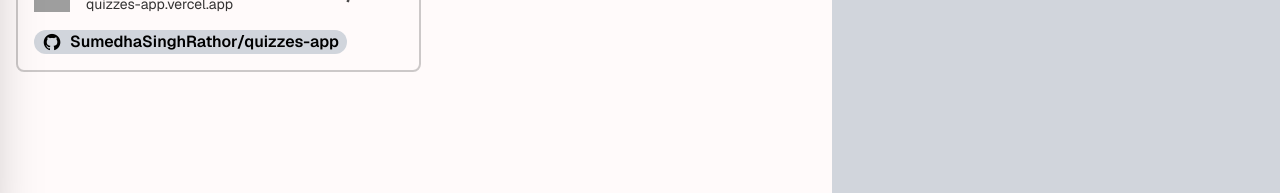
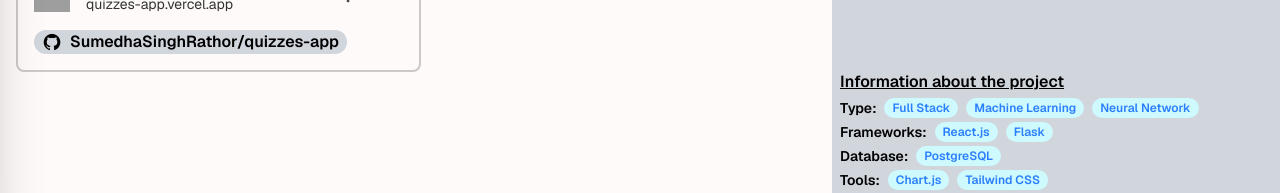
Before and after one commit to SumedhaSinghRathor/random-react-projects, a React (Vite) app: page /vercel in a window 1280 px wide. Both pictures are taken after a click on the icon 388 px from the left and 176 px from the top of the page. Shown: the part 578-771 px from the top of the page. Built offline with nearby package versions, Linux system fonts and the light colour scheme; grey boxes are pictures that could not be loaded.

Commit message:
Adding project info in Extra sidebar

```diff
--- a/src/project/Vercel/Extra.jsx
+++ b/src/project/Vercel/Extra.jsx
@@ -10,7 +10,7 @@ function Extra({ selectExtra, onClose }) {
 
   return (
     <div
-      className={`fixed top-0 right-0 bg-gray-300 flex flex-col gap-2 h-full w-md transition-transform duration-300 rounded-l-lg p-2 ${
+      className={`fixed top-0 right-0 bg-gray-300 flex flex-col justify-between h-full w-md transition-transform duration-300 rounded-l-lg p-2 ${
         showExtra ? "translate-x-0" : "translate-x-full"
       }`}
     >
@@ -24,6 +24,30 @@ function Extra({ selectExtra, onClose }) {
       </div>
       <p className="text-sm">{selectExtra?.desc}</p>
       {selectExtra?.carousel && <ImgSet imgset={selectExtra?.carousel} />}
+      <div>
+        <h2 className="font-semibold underline mb-1">
+          Information about the project
+        </h2>
+        <div className="flex flex-col gap-1 self-end">
+          {Object.keys(selectExtra || {})
+            .filter(
+              (key) => Array.isArray(selectExtra[key]) && key !== "carousel" // ✅ exclude carousel
+            )
+            .map((key) => (
+              <div key={key} className="flex items-center gap-2 flex-wrap">
+                <span className="font-semibold capitalize text-sm">{key}:</span>
+                {selectExtra[key].map((item, i) => (
+                  <div
+                    key={i}
+                    className="text-xs bg-cyan-100 px-2 py-0.5 text-blue-500 rounded-full font-semibold hover:text-white hover:bg-blue-500 cursor-pointer"
+                  >
+                    {item}
+                  </div>
+                ))}
+              </div>
+            ))}
+        </div>
+      </div>
       <i
         className="bx bx-x absolute top-2 right-2 text-3xl cursor-pointer"
         onClick={onClose}
--- a/src/project/Vercel/Vercel.jsx
+++ b/src/project/Vercel/Vercel.jsx
@@ -110,8 +110,16 @@ function Vercel() {
                 ? item
                 : item.name.toLowerCase().includes(search);
             })
-            .map((project) => (
-              <div className="flex justify-between items-center p-2 border border-black/30 rounded">
+            .map((project, index) => (
+              <div
+                key={index}
+                className={`flex justify-between items-center p-2 border border-black/30 rounded hover:bg-slate-500/20 cursor-pointer ${
+                  selectExtra === index ? "bg-slate-500/30" : ""
+                }`}
+                onClick={() =>
+                  setSelectExtra(selectExtra === index ? null : index)
+                }
+              >
                 <div className="flex items-center gap-4">
                   <img
                     src={project.img}
--- a/src/project/Vercel/projects.js
+++ b/src/project/Vercel/projects.js
@@ -52,15 +52,25 @@ const projects = [
     github: "Stock-Predictor",
     img: stock,
     carousel: [SP1, SP2, SP3, SP4, SP5],
+    type: ["Full Stack", "Machine Learning", "Neural Network"],
+    frameworks: ["React.js", "Flask"],
+    database: ["PostgreSQL"],
+    tools: ["Chart.js", "Tailwind CSS"],
+    language: ["JavaScript", "Python"],
   },
   {
     title: "QuantaSight",
-    desc: "Medical Dashboard for visualizing medical data, built with React. It is a front-end application that allows users to explore and analyze medical datasets.",
+    desc: "A medical dashboard for visualizing medical data, built with React. It is a front-end application that allows users to explore and analyze medical datasets.",
     name: "quantasight",
     href: "quantasight.vercel.app",
     github: "QuantSight",
     img: quant,
     carousel: [QS1, QS2, QS3, QS4],
+    type: ["Front End"],
+    frameworks: ["React.js"],
+    database: [],
+    tools: ["Tailwind CSS"],
+    language: ["JavaScript"],
   },
   {
     title: "Random React Projects",
@@ -70,6 +80,11 @@ const projects = [
     github: "random-react-projects",
     img: react,
     carousel: [RRP1, RRP2, RRP3, RRP4, RRP5, RRP6, RRP7],
+    type: ["Front End"],
+    frameworks: ["React.js"],
+    database: [],
+    tools: ["Tailwind CSS", "Framer-Motion"],
+    language: ["JavaScript"],
   },
   {
     title: "My Music Taste",
@@ -78,6 +93,11 @@ const projects = [
     href: "personal-music.vercel.app",
     github: "music-player",
     img: player,
+    type: ["Front End"],
+    frameworks: ["React.js"],
+    database: [],
+    tools: ["Tailwind CSS", "Framer Motion"],
+    language: ["TypeScript"],
   },
   {
     title: "My Personal Portfolio",
@@ -86,6 +106,11 @@ const projects = [
     github: "personal-portfolio",
     img: ssr,
     carousel: [PP1, PP2, PP3, PP4, PP5, PP6, PP7],
+    type: ["Front End"],
+    frameworks: ["React.js"],
+    database: [],
+    tools: ["Tailwind CSS", "Chart.js", "GSAP"],
+    language: ["JavaScript"],
   },
   {
     title: "Pixel Pilot",
@@ -102,6 +127,11 @@ const projects = [
     github: "WeatherApp",
     img: cloud,
     carousel: [WD],
+    type: ["Front End"],
+    frameworks: ["React.js"],
+    database: [],
+    tools: ["Tailwind CSS"],
+    language: ["JavaScript"],
   },
   {
     title: "Fetch TV Shows",
@@ -110,6 +140,11 @@ const projects = [
     github: "Fetch-TVShows",
     img: tvs,
     carousel: [FTS1, FTS2, FTS3, FTS4],
+    type: ["Front End"],
+    frameworks: ["Next.js"],
+    database: [],
+    tools: ["Tailwind CSS"],
+    language: ["JavaScript"],
   },
   {
     title: "Notes Ki Dukaan",
@@ -119,6 +154,11 @@ const projects = [
     github: "notes-ki-dukaan",
     img: nkd,
     carousel: [NKD1, NKD2, NKD3, NKD4, NKD5],
+    type: ["Full Stack"],
+    frameworks: ["React.js", "Spring Boot"],
+    database: ["Mongo DB"],
+    tools: ["Tailwind CSS"],
+    language: ["JavaScript", "Java"],
   },
   {
     title: "Quiz App",
@@ -127,6 +167,11 @@ const projects = [
     href: "quizzes-app.vercel.app",
     github: "quizzes-app",
     img: quiz,
+    type: ["Full Stack"],
+    frameworks: ["Next.js", "FastAPI"],
+    database: ["PostgreSQL"],
+    tools: ["Tailwind CSS", "OpenAI"],
+    language: ["JavaScript", "Python"],
   },
 ];
 
```
